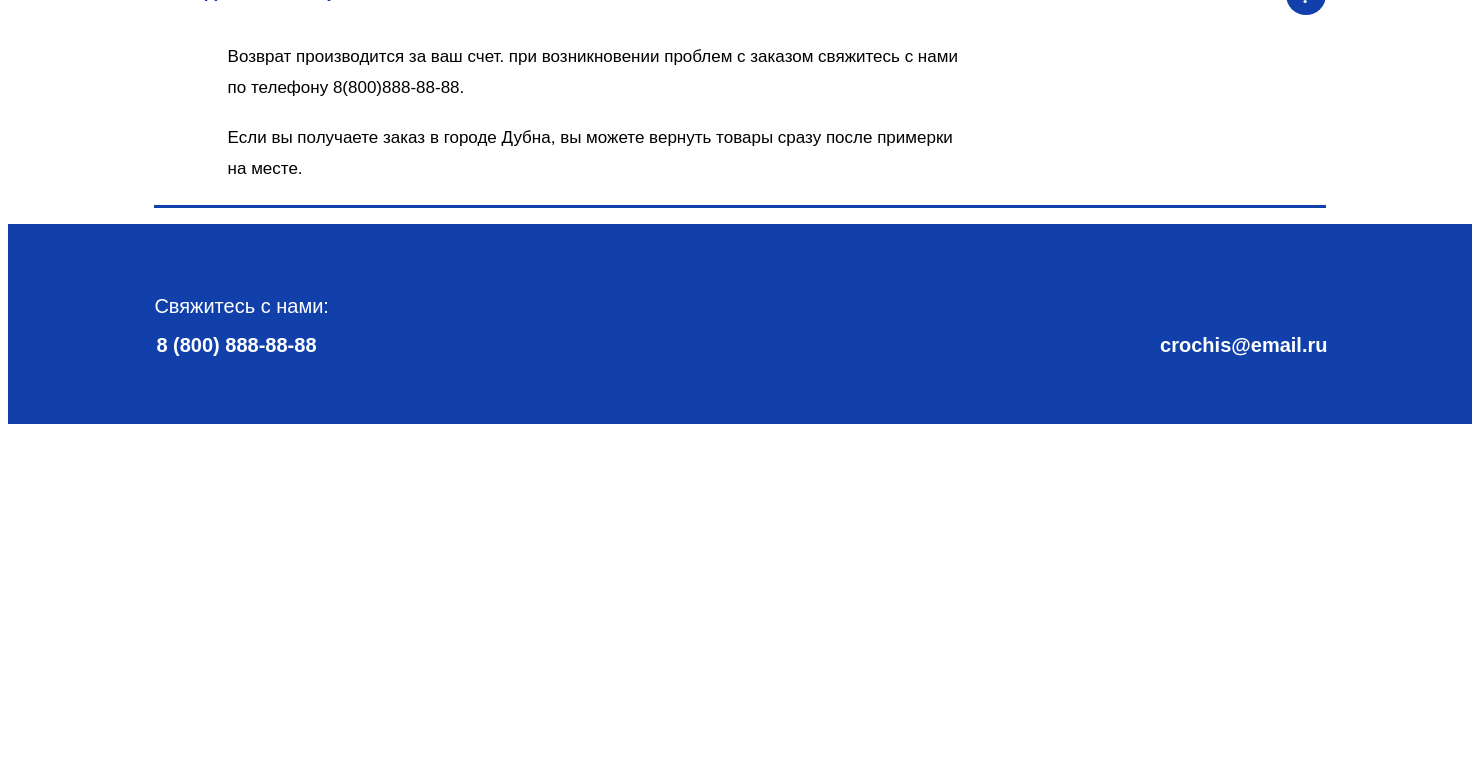
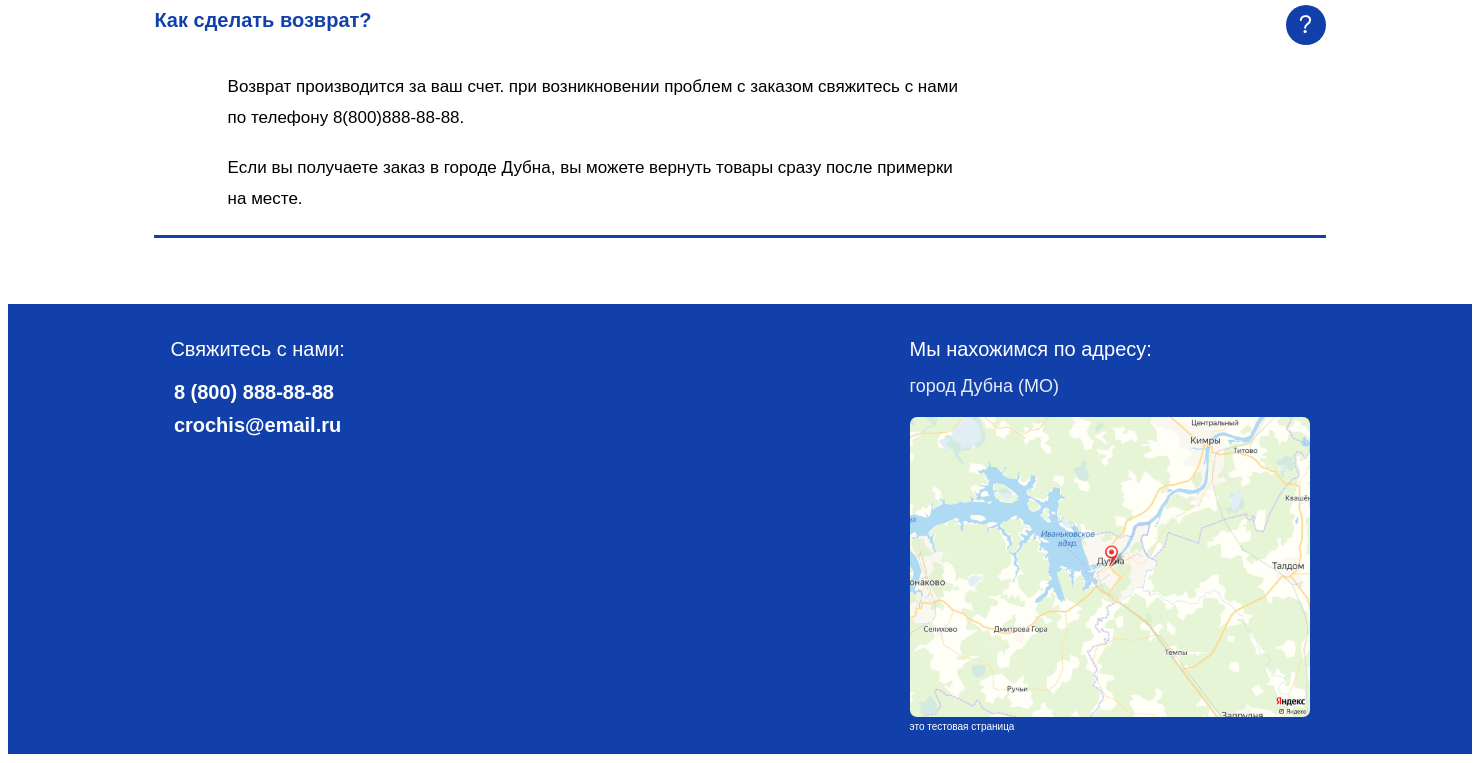
Before and after one commit to SnezhanaKorekova/WebProject, a Flask app: page / in a window 1480 px wide. Shown: the part 1564-2327 px from the top of the page. Before the commit the page ends 1988 px from the top, so only its background shows below. Run offline with Flask 2, Linux system fonts and the light colour scheme; data comes from the database, SQL or seed files in the repository.

Commit message:
Add files via upload

```diff
--- a/templates/base.html
+++ b/templates/base.html
@@ -40,15 +40,26 @@
             {% block content %}{% endblock %}
         </main>
 
-        <footer style="width: 100%; float: left; padding: 0%">
+        <footer style="width: 100%; float: left; padding: 0%; margin-top: 50px">
             <a name="footer"></a>
-            <hr style="border: none; background-color: #1240AB; height: 200px; width: 100%; margin-bottom: 0px; margin-left: 0; margin-right: 0">
-            <div style="margin-top: -145px; margin-left: 10%">
-                <h2 style="color: #fff; text-decoration: none; font-weight: 500; font-size: 20px; font-family:'GraphikTT',Arial,sans-serif; opacity: 1; margin-bottom: 0px">Свяжитесь с нами:</h2>
-                <nav style="position: relative; display: -ms-flexbox; display: flex; -ms-flex-wrap: wrap; flex-wrap: wrap; -ms-flex-align: center; align-items: center; -ms-flex-pack: justify; justify-content: space-between; padding: .5rem 1rem">
-                    <h2 style="margin-left: -14px; color: #fff; text-decoration: none; font-weight: 700; font-size: 20px; font-family:'GraphikTT',Arial,sans-serif; opacity: 1; margin-top: 8px">8 (800) 888-88-88</h2>
-                    <h2 style="color: #fff; text-decoration: none; font-weight: 700; font-size: 20px; font-family:'GraphikTT',Arial,sans-serif; opacity: 1; margin-top: 8px; margin-right: 10%">crochis@email.ru</h2>
-                </nav>
+            <hr style="border: none; background-color: #1240AB; height: 450px; width: 100%; margin-bottom: 0px; margin-left: 0; margin-right: 0">
+            <div style="margin-top: -440px; margin-left: 10%; margin-right: 10%; position: relative; display: -ms-flexbox; display: flex; -ms-flex-wrap: wrap; flex-wrap: wrap; -ms-flex-align: center; -ms-flex-pack: justify; justify-content: space-between; padding: .5rem 1rem">
+                <div class="left-footer-info">
+                    <h2 style="color: #fff; text-decoration: none; font-weight: 500; font-size: 20px; font-family:'GraphikTT',Arial,sans-serif; opacity: 1; margin-bottom: 20px">Свяжитесь с нами:</h2>
+                        <nav style="margin-left: 2%">
+                            <h2 style="color: #fff; text-decoration: none; font-weight: 700; font-size: 20px; font-family:'GraphikTT',Arial,sans-serif; opacity: 1; margin-top: 0px; margin-bottom: 10px">8 (800) 888-88-88</h2>
+                            <h2 style="color: #fff; text-decoration: none; font-weight: 700; font-size: 20px; font-family:'GraphikTT',Arial,sans-serif; opacity: 1; margin-top: 0px; margin-right: 10%">crochis@email.ru</h2>
+                        </nav>
+                </div>
+
+                <div class="right-footer-info">
+                    <h2 style="color: #fff; text-decoration: none; font-weight: 500; font-size: 20px; font-family:'GraphikTT',Arial,sans-serif; opacity: 1; margin-bottom: 5px">Мы нахожимся по адресу:</h2>
+                    <h2 style="color: #fff; text-decoration: none; font-weight: 350; font-size: 18px; font-family:'GraphikTT',Arial,sans-serif; opacity: 0.9; margin-bottom: 20px">город Дубна (МО)</h2>
+                    <div class="image" style="margin-bottom: 0px">
+                        <img src="/static/img/map.png" height="300" width="400" style="object-fit: cover; border-radius: 7px">
+                    </div>
+                    <h6 style="color: #fff; text-decoration: none; font-weight: 350; font-size: 10px; font-family:'GraphikTT',Arial,sans-serif; opacity: 1; margin-top: 0px">это тестовая страница</h6>
+                </div>
             </div>
         </footer>
 
--- a/templates/index.html
+++ b/templates/index.html
@@ -1,7 +1,7 @@
 {% extends "base.html" %}
 
 {% block content %}
-<center><table class="container" cellpadding="30">
+<center><table class="container" cellpadding="30" style="margin-top: 30px">
     <tr class="row">
         <a name="products"></a>
         {% for item in products %}
```
Also changed, not shown: static/img/map.png (added).
